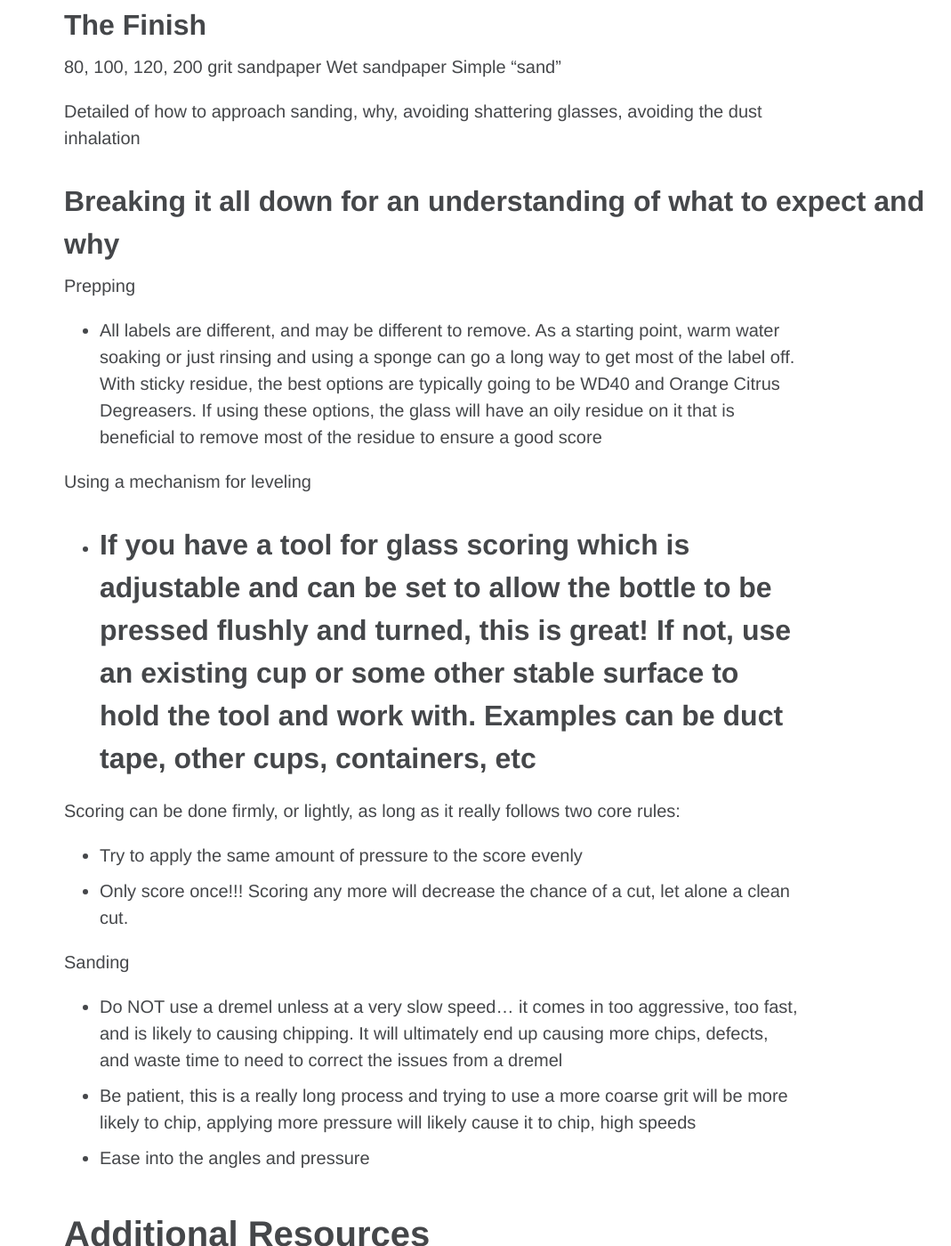
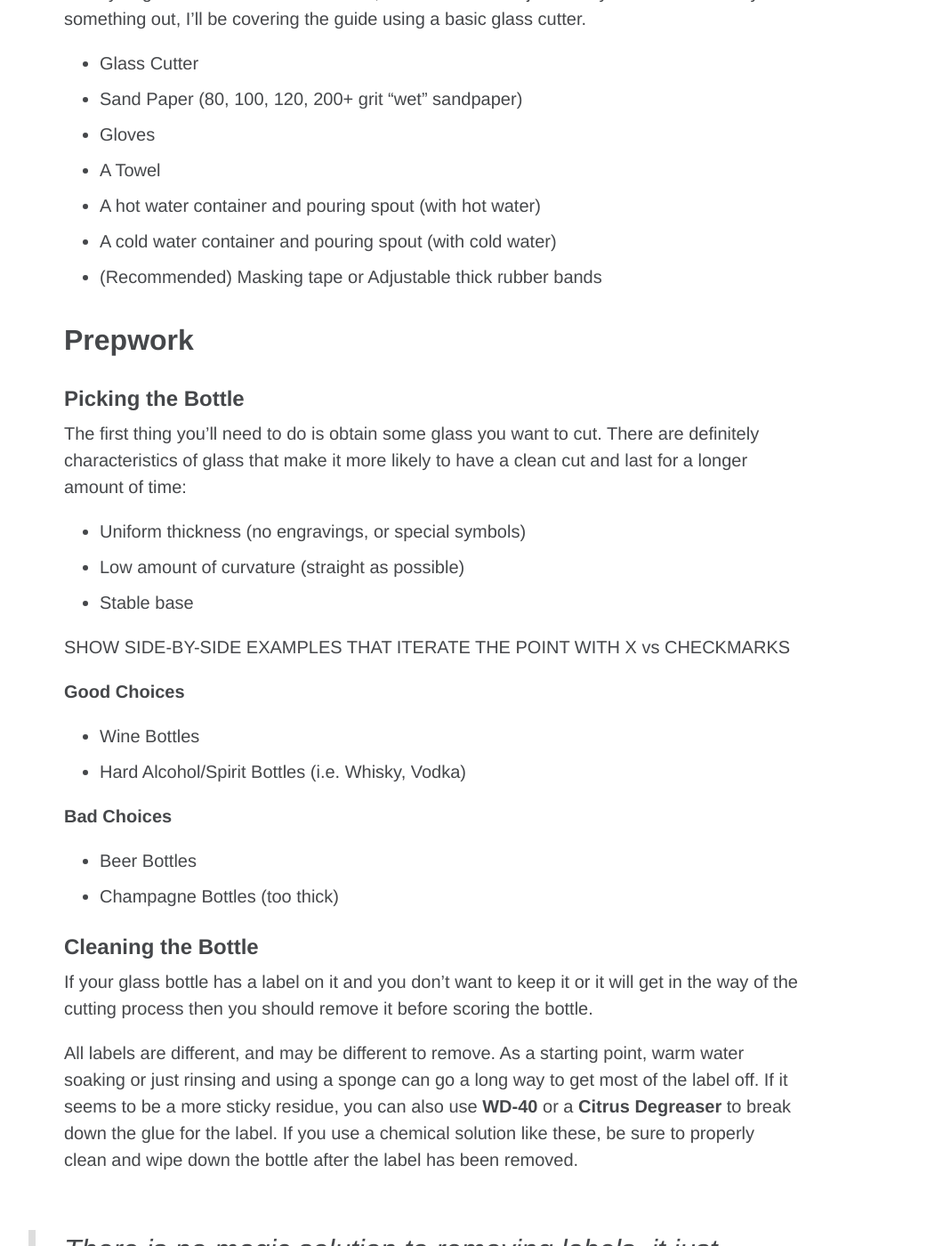
Before and after one commit to aaronfuj/aaronfuj.github.io, a Jekyll site: the page built from _posts/2019-10-12-upcycling-glass-into-drinking-cups.md, in a window 1280 px wide and 1400 px high, scrolled down 1403 px. Shown: the whole window at 89% size, without its empty margins (72-1141 px from the left). Built offline with Jekyll 4.4.1, drawn with Linux system fonts in a browser that asks for light colours; comment, search, counter and statistics services are not loaded; some of the changed text lies outside the part shown.

Commit message:
Updated glass cutting blog post skeleton

```diff
--- a/_posts/2019-10-12-upcycling-glass-into-drinking-cups.md
+++ b/_posts/2019-10-12-upcycling-glass-into-drinking-cups.md
@@ -2,10 +2,29 @@
 layout: post
 title:  "Upcycling Glass into Drinking Cups"
 date:   2019-10-09 10:15:00 -1000
-categories: glass diy tutorial
+categories: diy
+tags: glass diy tutorial simply-complicated
 ---
-# How to upcycle glass bottles into cups
+For some reason, I really got interested in cutting old glass bottles into
+drinking cups.
+I don't know how I first learned about it.
+I don't know why I enjoyed doing it.
+With all of this said, I do know how to cut a glass bottle and "upcycle" it
+into a drinking glass fairly well.
 
+In this "simply complicated" guide we'll cover, from start to finish, the
+different steps involved in the entire process. This can be broken down into
+three sections:
+
+- Prepwork
+- The Cut
+- Finishing
+
+Furthermore, there will be a "simple" section for how to do it, and a
+"complicated" section that provides more details for those wanting to learn
+more.
+
+# Simply _Do It_
 Present finished product attracting/enticing picture
 - Bring in the user into the article, show the final/expected result
 - Avoid boring the user up front, get straight to the steps
@@ -17,47 +36,119 @@
 Itemize what is needed
 Itemize what is optional and help
 
+## Tools / Materials
+There are a lot of different approaches and tools available for this, such
+as the [Kinkajou](https://www.bottlecutting.com), or glass cutting kits on
+[Amazon](https://www.amazon.com/Bottle-Cutter-Cutting-Glasses-Included/dp/B07PZ7JTKY/ref=asc_df_B07PZ7JTKY/?tag=hyprod-20&linkCode=df0&hvadid=343985429020&hvpos=1o4&hvnetw=g&hvrand=18261913705392091385&hvpone=&hvptwo=&hvqmt=&hvdev=c&hvdvcmdl=&hvlocint=&hvlocphy=9032812&hvtargid=aud-829758849484:pla-797949723557&psc=1&tag=&ref=&adgrpid=64633019210&hvpone=&hvptwo=&hvadid=343985429020&hvpos=1o4&hvnetw=g&hvrand=18261913705392091385&hvqmt=&hvdev=c&hvdvcmdl=&hvlocint=&hvlocphy=9032812&hvtargid=aud-829758849484:pla-797949723557). Those are all great options for someone who wants to spend money to get
+a consistent cut. However, for those who are just hobbyists who want to try
+something out, I'll be covering the guide using a basic glass cutter.
+
+- Glass Cutter
+- Sand Paper (80, 100, 120, 200+ grit "wet" sandpaper)
+- Gloves
+- A Towel
+- A hot water container and pouring spout (with hot water)
+- A cold water container and pouring spout (with cold water)
+- (Recommended) Masking tape or Adjustable thick rubber bands
+
 ## Prepwork
-1. Remove labels, clean glass
+### Picking the Bottle
+The first thing you'll need to do is obtain some glass you want to cut. There
+are definitely characteristics of glass that make it more likely to have a clean
+cut and last for a longer amount of time:
+- Uniform thickness (no engravings, or special symbols)
+- Low amount of curvature (straight as possible)
+- Stable base
+
+SHOW SIDE-BY-SIDE EXAMPLES THAT ITERATE THE POINT WITH X vs CHECKMARKS
+
+**Good Choices**
+- Wine Bottles
+- Hard Alcohol/Spirit Bottles (i.e. Whisky, Vodka)
+
+**Bad Choices**
+- Beer Bottles
+- Champagne Bottles (too thick)
+
+### Cleaning the Bottle
+If your glass bottle has a label on it and you don't want to keep it or it will
+get in the way of the cutting process then you should remove it before scoring
+the bottle.
+
+All labels are different, and may be different to remove. As a starting point,
+warm water soaking or just rinsing and using a sponge can go a long way to get
+most of the label off. If it seems to be a more sticky residue, you can also use
+**WD-40** or a **Citrus Degreaser** to break down the glue for the label. If
+you use a chemical solution like these, be sure to properly clean and wipe down
+the bottle after the label has been removed.
+
+> There is no magic solution to removing labels, it just comes down to scrubbing
+> the bottle clean.
 
 ## The Cut
+Cutting the bottle is done by _lightly_ scoring the bottle with a tool (see
+the glass cutters above) following by fracturing by
+**[thermally shocking](https://en.wikipedia.org/wiki/Thermal_shock)** it.
 
-1. Score the bottle (BIG NOTES AROUND KEY FACTORS OF ONCE, Side by side comparisons of good vs bad (see examples within Google/Material design guidelines)). This can have details and tips, but not too many... maybe around how to create a level score
-2. (OPTIONAL) Add rubber bands around the glass to isolate water
-3. Prepare sink for usage
-3. Prepare two containers of water, iced and boiled
-4. Rotate and pour a small isolated stream of hot water around the bottle, 2-3 rotations
-5. Continue steps back and forth, if it occurs for more than twice, it is unlikely that this will provide a clean break so its time to stop and just recycle the glass
+1. Score the bottle **exactly** once around the bottle where you want it to be
+cut. This is the **most important** step in the process for a good, clean, cut.
+
+> If you have a tool for glass scoring which is adjustable and can be set to
+> allow the bottle to be pressed flush and turned, this is great! If not, use
+> an existing cup or some other **stable** surface to hold the tool and work
+> with. Examples can be duct tape, other cups, and containers.
+
+2. _(OPTIONAL)_ Add rubber bands around the scored section around a half inch
+on each side of the score.
+3. Prepare sink for usage by padding it with a towel.
+3. Prepare two containers of water, iced and boiled.
+4. Hold the bottle by the top and begin rotating the bottle slowly, pouring a
+small isolated stream of hot water around the bottle for approximately 2-3
+rotations
+5. Continue to rotate the bottle slowly, but now switch to using a stream of
+cold water.
+6. Continue to repeat steps 4-5 until the bottle steps back and forth until the
+bottle cleanly splits into two pieces.
+
+> If you need to repeat steps 4 and 5 over 3x **STOP** the process. At this
+> point the bottle unlikely that this will provide a clean break and it may be
+> dangerous once it does break in an uneven manner.
 
 ## The Finish
-80, 100, 120, 200 grit sandpaper
-Wet sandpaper
-Simple "sand"
+At this point, hopefully you have successfully and cleanly cut the glass! _All
+that's left is merely sanding it even_. If the glass was cleanly cut, this
+will be relatively quick. If it was not... you may want to think twice about
+whether or not you really want to keep this glass.
 
-Detailed of how to approach sanding, why, avoiding shattering glasses, avoiding the dust inhalation
+> Sanding takes a long time... Be patient and if it looks like you would need to
+> sand down a lot of edges just take your time, or try to cut a new glass.
 
-## Breaking it all down for an understanding of what to expect and why
+1. Make a bowl of water to allow for keeping the sand paper wet and get
+comfortable. Depending on how polished you want your glass to be, this will take
+a while.
+2. Start with a low grit sandpaper, such as 80 grit. Anything lower will likely
+cause chipping at the glass and be counter productive. Begin with the outside
+edge of the glass, applying light pressure at approximately a 45 degree angle
+and occasionally dipping your sand paper into the bowl of water as necessary.
+Continue with the inside of the glass with the same angle and technique.
 
-Prepping
-- All labels are different, and may be different to remove. As a starting point, warm water soaking or just rinsing and using a sponge can go a long way to get most of the label off. With sticky residue, the best options are typically going to be WD40 and Orange Citrus Degreasers. If using these options, the glass will have an oily residue on it that is beneficial to remove most of the residue to ensure a good score
+> Use a sanding block to aid in this process for easier sanding. Do **NOT** use
+> a dremel, even at low speeds, because it is likely to cause your glass to
+> chip. A random orbital sander or palm sander _can_ work well at **low** speeds
+> with extra caution.
 
-Using a mechanism for leveling
-- If you have a tool for glass scoring which is adjustable and can be set to allow the bottle to be pressed flushly and turned, this is great! If not, use an existing cup or some other **stable** surface to hold the tool and work with. Examples can be duct tape, other cups, containers, etc
--
+3. Next, move towards the next higher grit sand paper and repeat the process.
+4. Continue incrementally moving through each grit. At around 120 grit sanding
+you should have a nice "frosted" finish.
+5. Continue until 2000-4000 grit to achieve a "polish" finish, and to feel like
+you've really invested time into this glass... because you have.
 
-Scoring can be done firmly, or lightly, as long as it really follows two core rules:
-- Try to apply the same amount of pressure to the score evenly
-- Only score once!!! Scoring any more will decrease the chance of a cut, let alone a clean cut.
-
-
-Sanding
-- Do NOT use a dremel unless at a very slow speed... it comes in too aggressive, too fast, and is likely to causing chipping. It will ultimately end up causing more chips, defects, and waste time to need to correct the issues from a dremel
-- Be patient, this is a really long process and trying to use a more coarse grit will be more likely to chip, applying more pressure will likely cause it to chip, high speeds
-- Ease into the angles and pressure
-
-
+# Complicated _Details_
+This will be the section that breaks down how the cutting works, the differences
+between techniques, and why it makes sense to follow this guide.
 
 # Additional Resources
-- [Bottle Cutting - How To Cut A Glass Bottle](https://www.eternaltools.com/blog/bottle-cutting-how-to-cut-a-glass-bottle)
-- [YouTube](https://www.youtube.com/watch?v=WxKZ8hhcmvg)
-- [How to Cut Glass Bottles (The BEST way) - The Artisan Life](https://natashalh.com/how-to-cut-glass-bottles-the-best-way/)
+Here are a few articles that I think *got it right*:
+- [(Article) Bottle Cutting - How To Cut A Glass Bottle](https://www.eternaltools.com/blog/bottle-cutting-how-to-cut-a-glass-bottle)
+- [(Video) How to Cut Glass Bottles \| 3 ways to do it](https://www.youtube.com/watch?v=WxKZ8hhcmvg)
+- [(Article) How to Cut Glass Bottles (The BEST way) - The Artisan Life](https://natashalh.com/how-to-cut-glass-bottles-the-best-way/)
```
